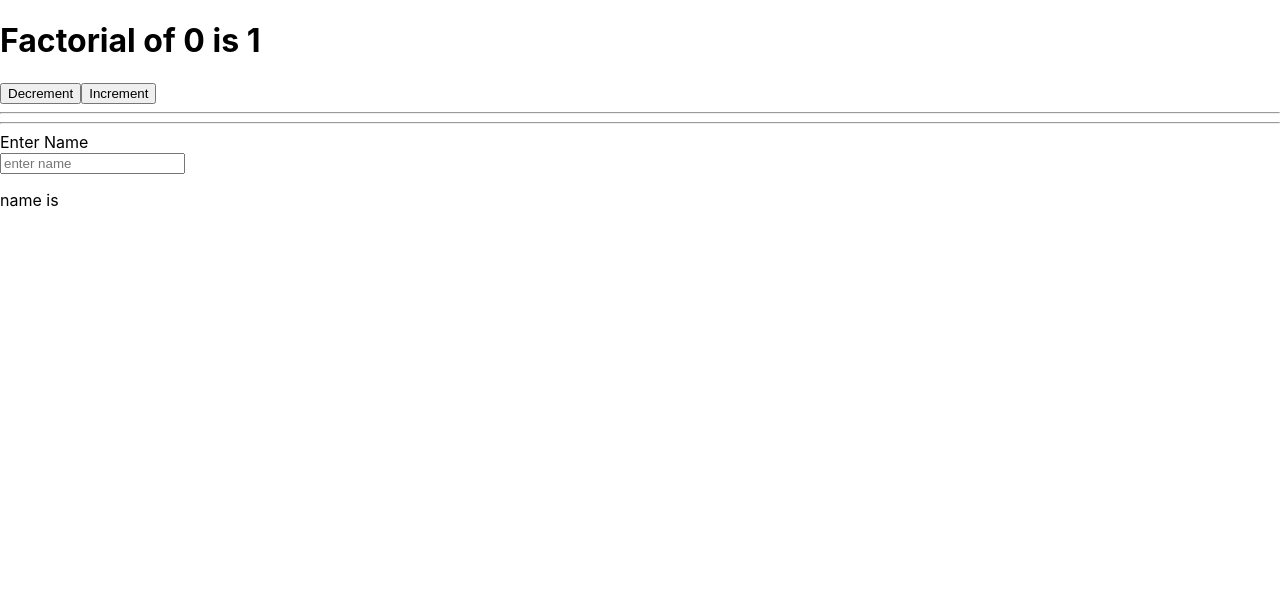
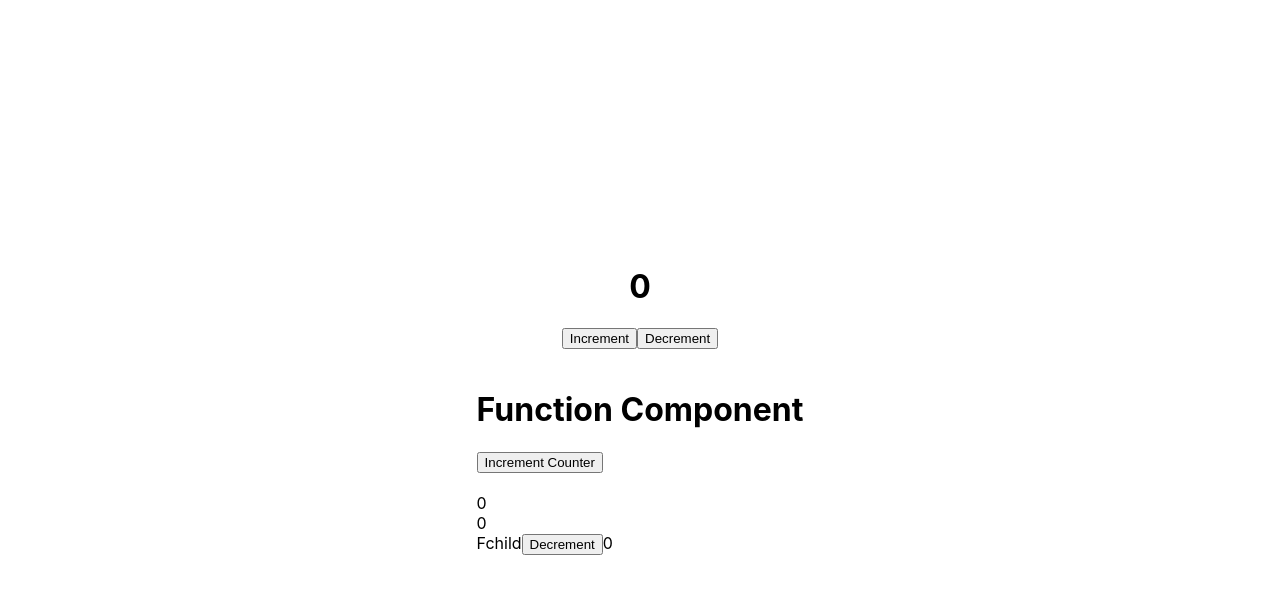
Before and after one commit to ravikiran-fullstack/react-hooks, a React (Create React App) app: page / in a window 1280 px wide. Shown: the top 594 px of the page. Built offline with nearby package versions, Linux system fonts and the light colour scheme.

Commit message:
Added useContext hook demo

```diff
--- a/src/App.js
+++ b/src/App.js
@@ -2,6 +2,7 @@ import { useState } from "react";
 import EffectHook from "./EffectHook";
 import RefHook from "./RefHook";
 import MemoHook from "./MemoHook";
+import ContextHook from "./contextHook/ContextHook";
 
 function App() {
   const [flag, setFlag] = useState(true);
@@ -13,7 +14,8 @@ function App() {
       </div> */}
       {/* <div>{flag && <EffectHook></EffectHook>}</div> */}
       {/* <RefHook></RefHook> */}
-      <MemoHook></MemoHook>
+      {/* <MemoHook></MemoHook> */}
+      <ContextHook></ContextHook>
     </div>
   );
 }
--- /dev/null
+++ b/src/contextHook/ContextHook.js
@@ -0,0 +1,38 @@
+import React, { useState } from "react";
+import { CounterContext } from "./CounterContext";
+import FunctionComponent from "./FunctionComponent";
+
+const ContextHook = () => {
+  const [counter, setCounter] = useState(0);
+
+  return (
+    <div className='main'>
+      <div style={{ display: "block" }}>
+        <h1>{counter}</h1>
+      </div>
+      <div>
+        <button
+          onClick={() => {
+            setCounter(counter + 1);
+          }}
+        >
+          Increment
+        </button>
+        <button
+          onClick={() => {
+            setCounter(counter - 1);
+          }}
+        >
+          Decrement
+        </button>
+      </div>
+      <div style={{ display: "block" }}>
+        <CounterContext.Provider value={{ value: counter, setCounter }}>
+          <FunctionComponent counter={counter}></FunctionComponent>
+        </CounterContext.Provider>
+      </div>
+    </div>
+  );
+};
+
+export default ContextHook;
--- /dev/null
+++ b/src/contextHook/CounterContext.js
@@ -0,0 +1,2 @@
+import { createContext } from "react";
+export const CounterContext = createContext(null); // returns contextProvider and contextConsumer
--- /dev/null
+++ b/src/contextHook/FunctionComponent.js
@@ -0,0 +1,32 @@
+import React, { useContext } from "react";
+import { CounterContext } from "./CounterContext";
+
+const FunctionComponent = ({ counter }) => {
+  const { value, setCounter } = useContext(CounterContext);
+  return (
+    <div>
+      <br />
+      <div>
+        <h1>Function Component</h1>
+        <button onClick={() => setCounter(value + 1)}>Increment Counter</button>
+      </div>
+      <br />
+      <div>{counter}</div>
+      {value}
+      <Fchild counter={counter}></Fchild>
+    </div>
+  );
+};
+
+const Fchild = ({ counter }) => {
+  const { value, setCounter } = useContext(CounterContext);
+  return (
+    <div>
+      Fchild
+      <button onClick={() => setCounter(value - 1)}>Decrement</button>
+      {counter}
+    </div>
+  );
+};
+
+export default FunctionComponent;
--- a/src/index.css
+++ b/src/index.css
@@ -1,13 +1,21 @@
 body {
   margin: 0;
-  font-family: -apple-system, BlinkMacSystemFont, 'Segoe UI', 'Roboto', 'Oxygen',
-    'Ubuntu', 'Cantarell', 'Fira Sans', 'Droid Sans', 'Helvetica Neue',
+  font-family: -apple-system, BlinkMacSystemFont, "Segoe UI", "Roboto", "Oxygen",
+    "Ubuntu", "Cantarell", "Fira Sans", "Droid Sans", "Helvetica Neue",
     sans-serif;
   -webkit-font-smoothing: antialiased;
   -moz-osx-font-smoothing: grayscale;
 }
 
 code {
-  font-family: source-code-pro, Menlo, Monaco, Consolas, 'Courier New',
+  font-family: source-code-pro, Menlo, Monaco, Consolas, "Courier New",
     monospace;
 }
+
+.main {
+  display: flex;
+  justify-content: center;
+  align-items: center;
+  height: 100vh;
+  flex-direction: column;
+}
```
